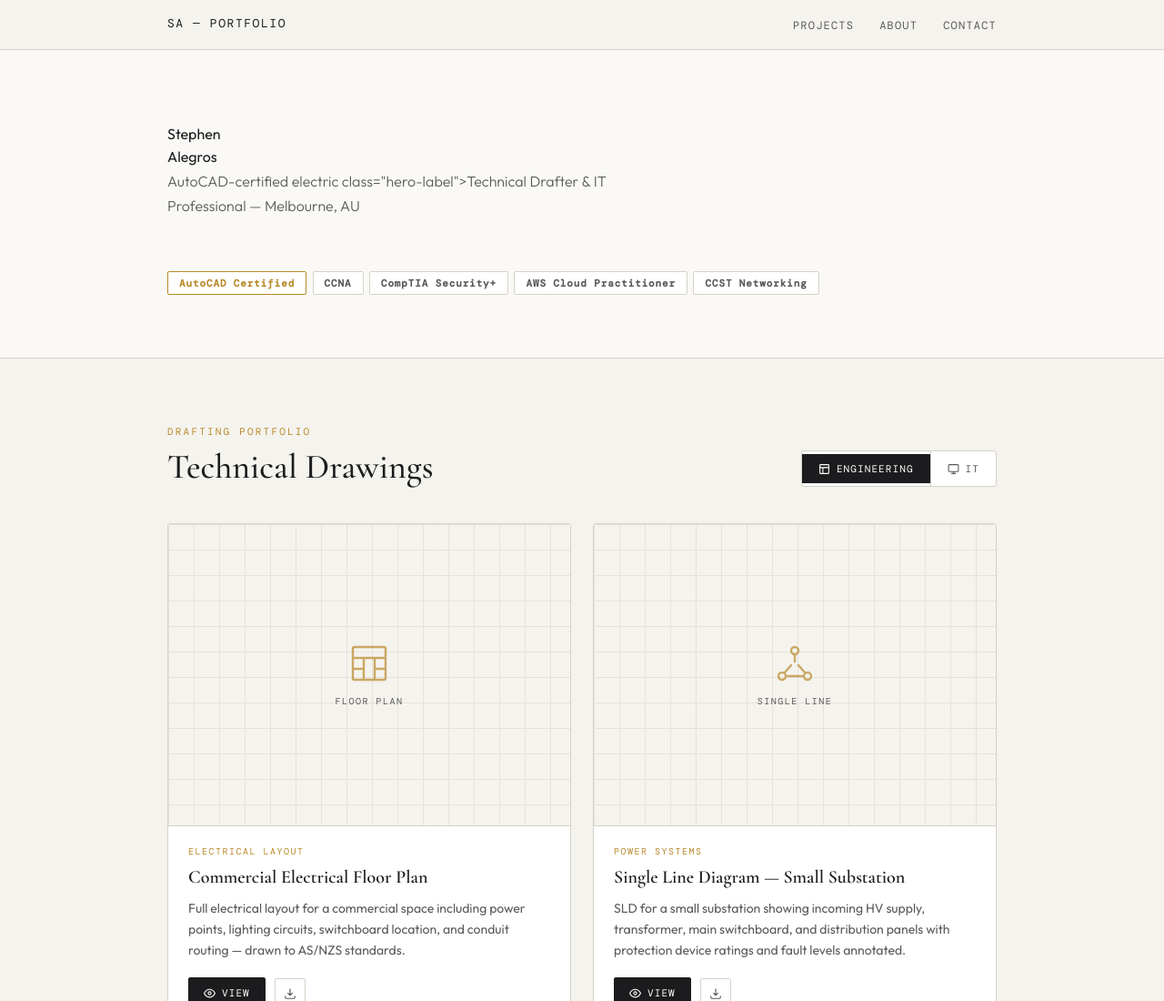
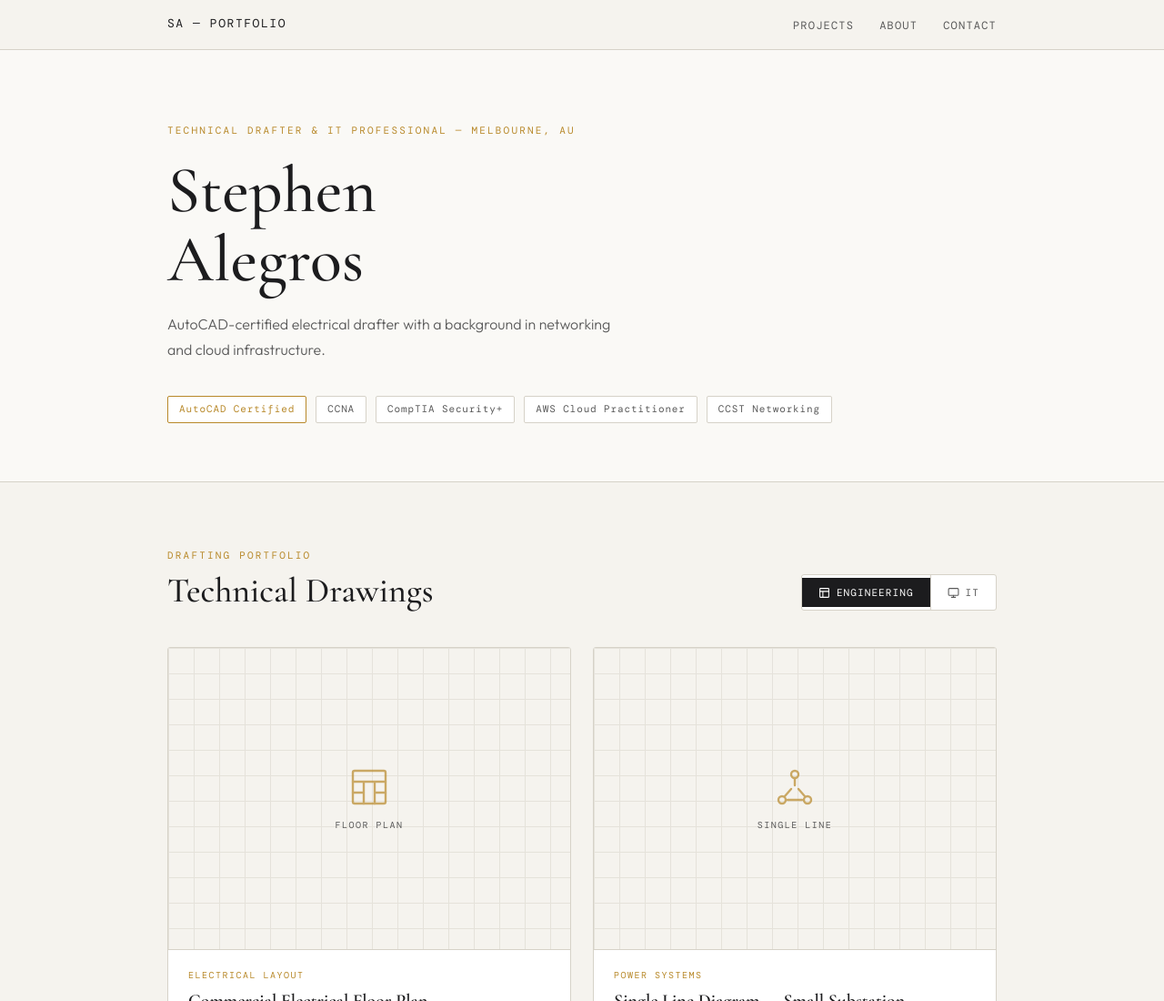
Before and after one commit to steeppn/steeppn.github.io, a plain HTML site: page index.html in a window 1280 px wide. Shown: the top 1100 px of the page at 91% size. Drawn offline with nearby package versions, Linux system fonts and the light colour scheme; a web font is replaced by a local one.

Commit message:
Fixed Header 1 Intro

```diff
--- a/index.html
+++ b/index.html
@@ -127,9 +127,9 @@
 
   <header>
     <div class="container">
-      <pro-name">Stephen<br/>Alegros</h1>
-      <p class="hero-tagline" id="hero-tagline">AutoCAD-certified electric class="hero-label">Technical Drafter &amp; IT Professional — Melbourne, AU</p>
-      <h1 class="heal drafter with a background in IT namely networking and cloud infrastructure.</p>
+      <p class="hero-label">Technical Drafter &amp; IT Professional — Melbourne, AU</p>
+      <h1 class="hero-name">Stephen<br/>Alegros</h1>
+      <p class="hero-tagline" id="hero-tagline">AutoCAD-certified electrical drafter with a background in networking and cloud infrastructure.</p>
       <div class="badge-row">
         <span class="badge accent">AutoCAD Certified</span>
         <span class="badge">CCNA</span>
```
